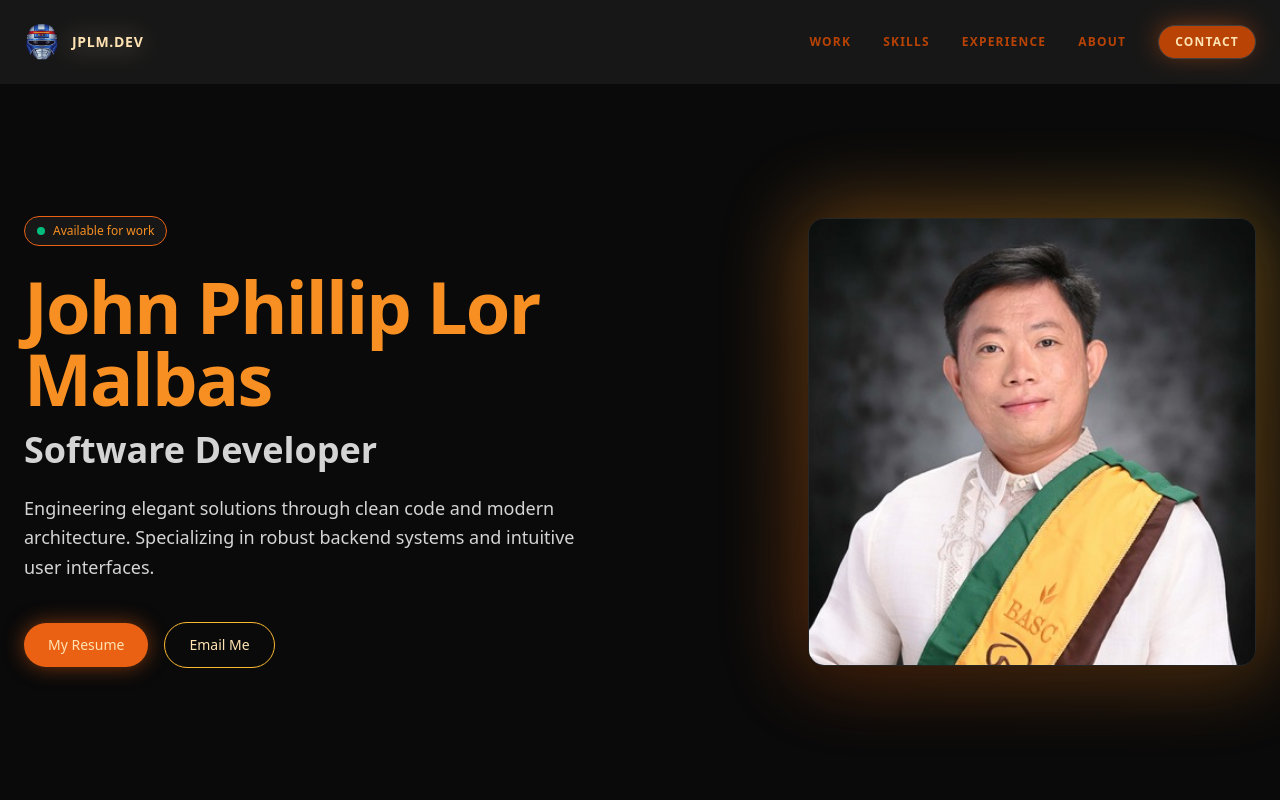
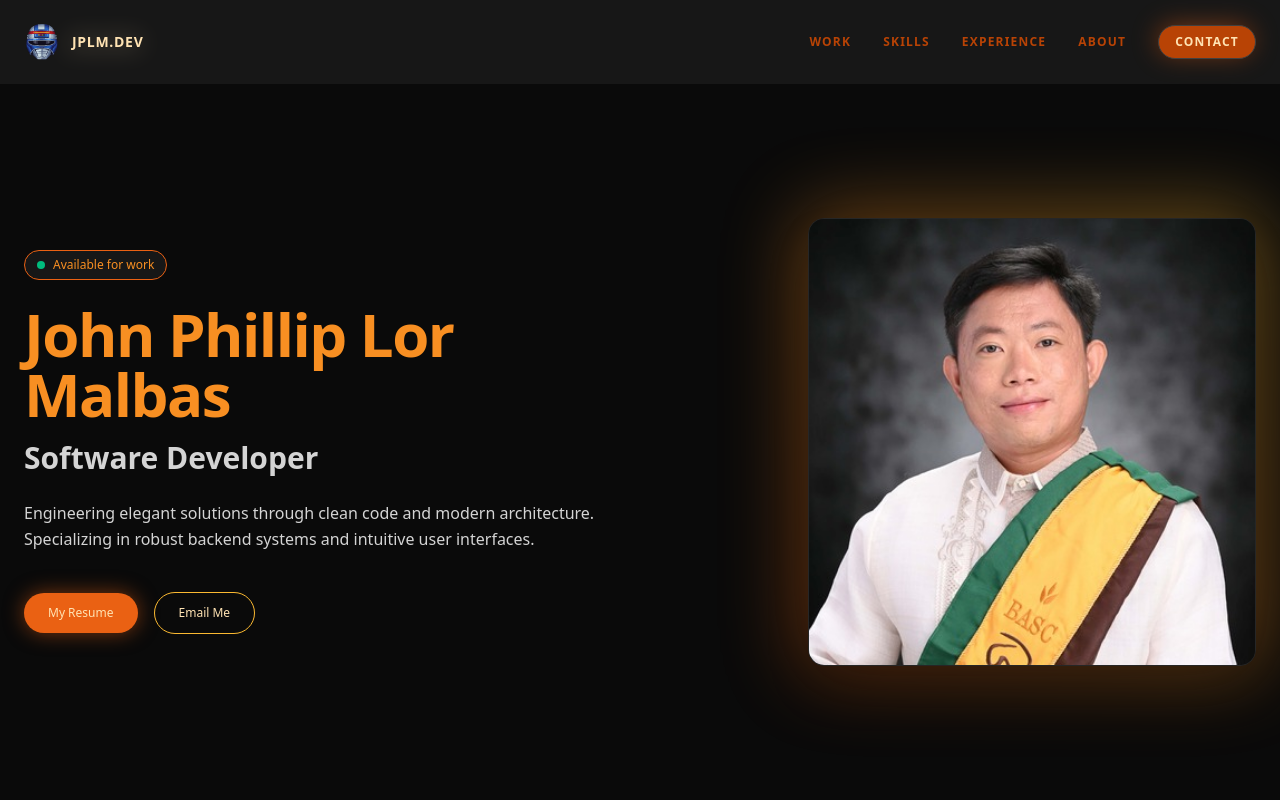
Before and after one commit to Zaido219/personal-portfolio, a React (Vite) app: page / in a window 1280 px wide. Shown: the top 800 px of the page. Built offline with nearby package versions, Linux system fonts and the light colour scheme.

Commit message:
:WIP minor style updates

```diff
--- a/src/components/HeroSection/ProfileHeader.jsx
+++ b/src/components/HeroSection/ProfileHeader.jsx
@@ -20,7 +20,7 @@ const NavLinks = ({ items, onItemClick, isVertical = false }) => (
         <a
           href={item.href}
           onClick={onItemClick}
-          className="block text-xs font-semibold uppercase tracking-widest text-sunset-dusk hover:text-white transition-colors duration-200"
+          className="block text-xs md:text-2xs font-semibold uppercase tracking-widest text-sunset-dusk hover:text-white transition-colors duration-200"
         >
           {item.label}
         </a>
@@ -140,13 +140,13 @@ const HeroCTA = () => (
       href="/resume.pdf"
       target="_blank"
       rel="noopener noreferrer"
-      className="px-6 py-3 rounded-full bg-[#EA6113] text-sunset-peach font-medium text-sm transition-all duration-200 shadow-[0_0_20px_rgba(234,97,19,0.5)] hover:shadow-[0_0_28px_rgba(234,97,19,0.7)]"
+      className="px-6 py-3 rounded-full bg-[#EA6113] text-sunset-peach font-medium text-sm md:text-xs transition-all duration-200 shadow-[0_0_20px_rgba(234,97,19,0.5)] hover:shadow-[0_0_28px_rgba(234,97,19,0.7)]"
     >
       My Resume
     </a>
     <a
       href="mailto:contact@jplm.dev"
-      className="px-6 py-3 rounded-full border border-sunset-amber text-[#FFE3B3] font-medium text-sm hover:bg-neutral-900 hover:text-white transition-colors duration-200"
+      className="px-6 py-3 rounded-full border border-sunset-amber text-[#FFE3B3] font-medium text-sm md:text-xs hover:bg-neutral-900 hover:text-white transition-colors duration-200"
     >
       Email Me
     </a>
@@ -163,15 +163,15 @@ export const HeroSection = () => {
         {/* Left Column: Hero Copy */}
         <div className="flex-1 max-w-2xl">
           <StatusBadge text="Available for work" />
-            <h1 className="text-4xl sm:text-6xl lg:text-7xl font-extrabold tracking-tight text-[#F88F22] mb-4 leading-none">
+            <h1 className="text-4xl sm:text-6xl lg:text-6xl font-extrabold tracking-tight text-[#F88F22] mb-4 leading-none">
               John Phillip Lor Malbas
             </h1>
 
-          <h2 className="text-2xl sm:text-4xl font-semibold text-neutral-300 mb-6">
+          <h2 className="text-2xl sm:text-3xl font-semibold text-neutral-300 mb-6">
             Software Developer
           </h2>
 
-          <p className="text-neutral-300 text-base sm:text-lg leading-relaxed max-w-xl mb-8">
+          <p className="text-neutral-300 text-base sm:text-md leading-relaxed max-w-xl mb-8">
             Engineering elegant solutions through clean code and modern
             architecture. Specializing in robust backend systems and intuitive
             user interfaces.
```
